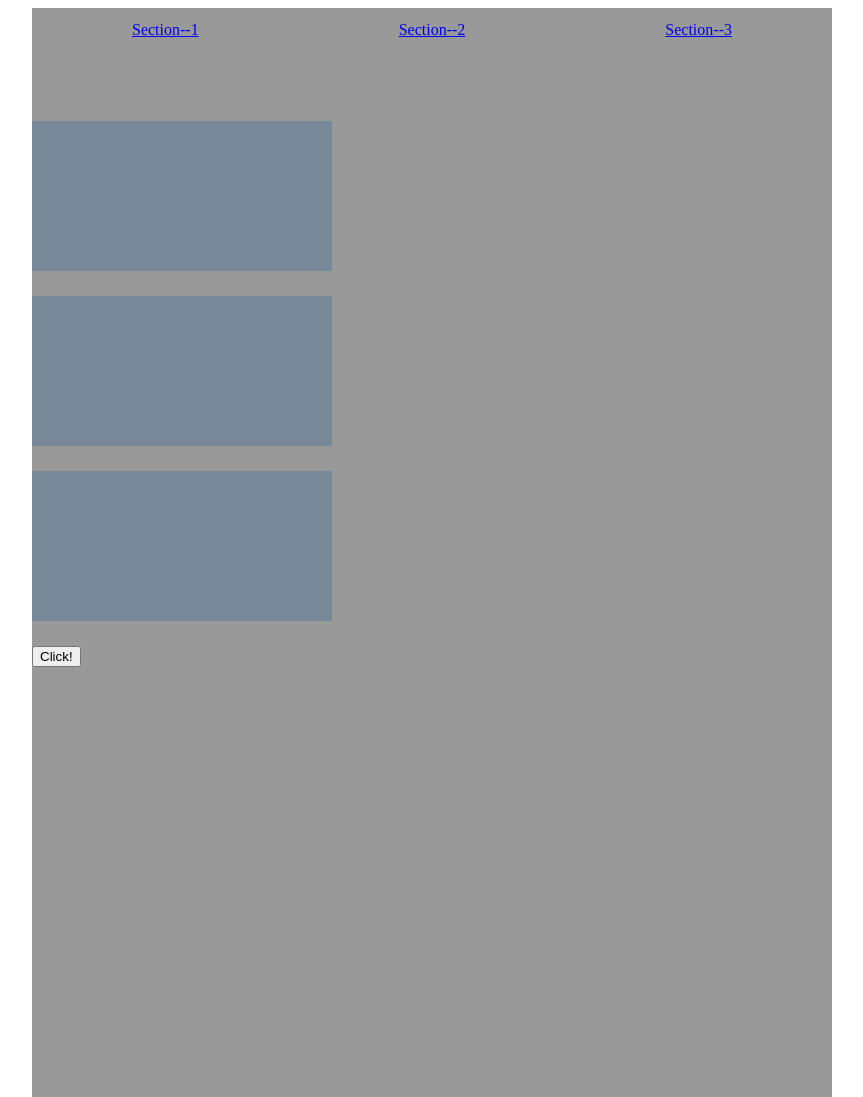
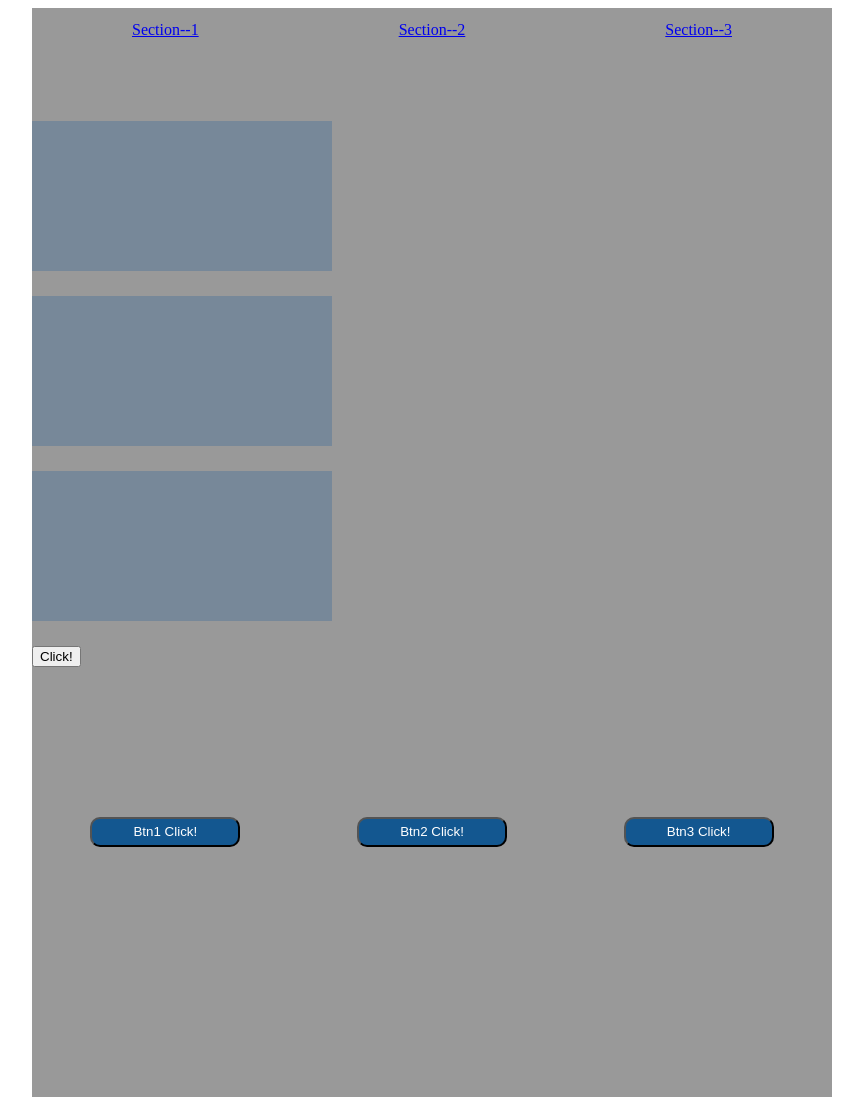
Before and after one commit to eb6101/eb6101, a plain HTML site: page Html1/Js--事件监听.html in a window 1280 px wide. Shown: the top 1097 px of the page, without its empty margins (208-1071 px from the left). Drawn offline with Linux system fonts and the light colour scheme.

Commit message:
增加事件委托

```diff
--- a/Html1/Js--事件监听.html
+++ b/Html1/Js--事件监听.html
@@ -44,6 +44,26 @@
                 background: #789;
                 margin-bottom:25px;
             }
+
+            #BtnClick {
+                width:800px;
+                height:30px;
+                display: flex;
+                justify-content: space-around;
+            }
+
+            .testBtn{
+                width:150px;
+                border-radius: 10px;
+                background: #135790;
+                color:#fff;
+                transition: .3s;
+            }
+
+            .testBtn--active{
+                transition: .3s;
+                transform : translateY(-50%);
+            }
         }
 
     </style>
@@ -75,6 +95,25 @@
 
         <button class="randomColorBtn--1">Click!</button>
         <div class="randomColorBlock--1"></div>
+
+        <div id="BtnClick">
+
+            <button class="testBtn">
+                <span>Btn1</span>
+                Click!
+            </button>
+
+            <button class="testBtn">
+                <span>Btn2</span>
+                Click!
+            </button>
+
+            <button class="testBtn">
+                <span>Btn3</span>
+                Click!
+            </button>
+
+        </div>
 
     </div>
 
@@ -114,8 +153,8 @@
 
         const alt = function(e) {
 
-            console.log("触发了事件");
-            console.log(e)
+            // console.log("触发了事件");
+            // console.log(e)
 
             // console.log(randomColor(0,255));
 
@@ -146,5 +185,29 @@
 
     </script>
 
+    <script>
+
+        const testBtn = document.querySelectorAll('.testBtn');
+
+        const BtnClick = document.querySelector('#BtnClick');
+
+        BtnClick.addEventListener('click',function(e){
+            // const clicked = e.target.parentElement;
+            //此处使用e.target.parentElement总是会向上层寻找父元素,而.testBtn外层如果还有父元素 则输出的不是我们想要的元素
+            //此处使用.closest('')来查找最近的祖先元素
+            const clicked = e.target.closest('.testBtn');
+            //但此处如果点击按钮之间空白区域 还是会寻找最近的祖先元素 就会发生null 导致报错
+            console.log(clicked);
+
+            if(!clicked) return; //如果点击为null 则不执行后续语句 直接返回 点击按钮外空白区域clicked == null等于true
+
+            //在给点击按钮加入变化前 删除所有按钮的向上动作 使clicked按钮加入active类
+            testBtn.forEach(t => t.classList.remove('testBtn--active'));
+            //在按钮点击时 添加active类 使按钮发生变化
+            clicked.classList.add('testBtn--active');
+        })
+
+    </script>
+
 </body>
 </html>
```
